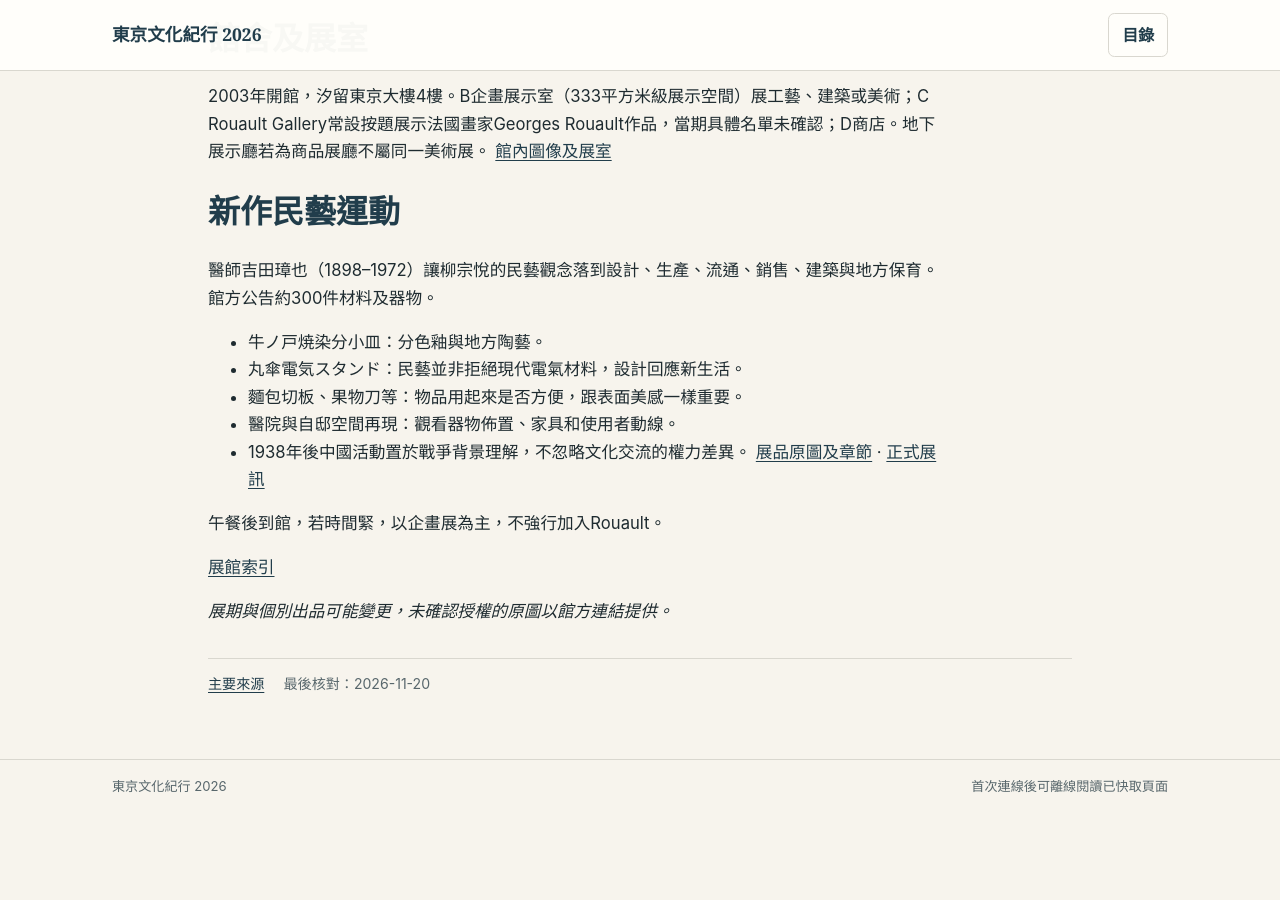
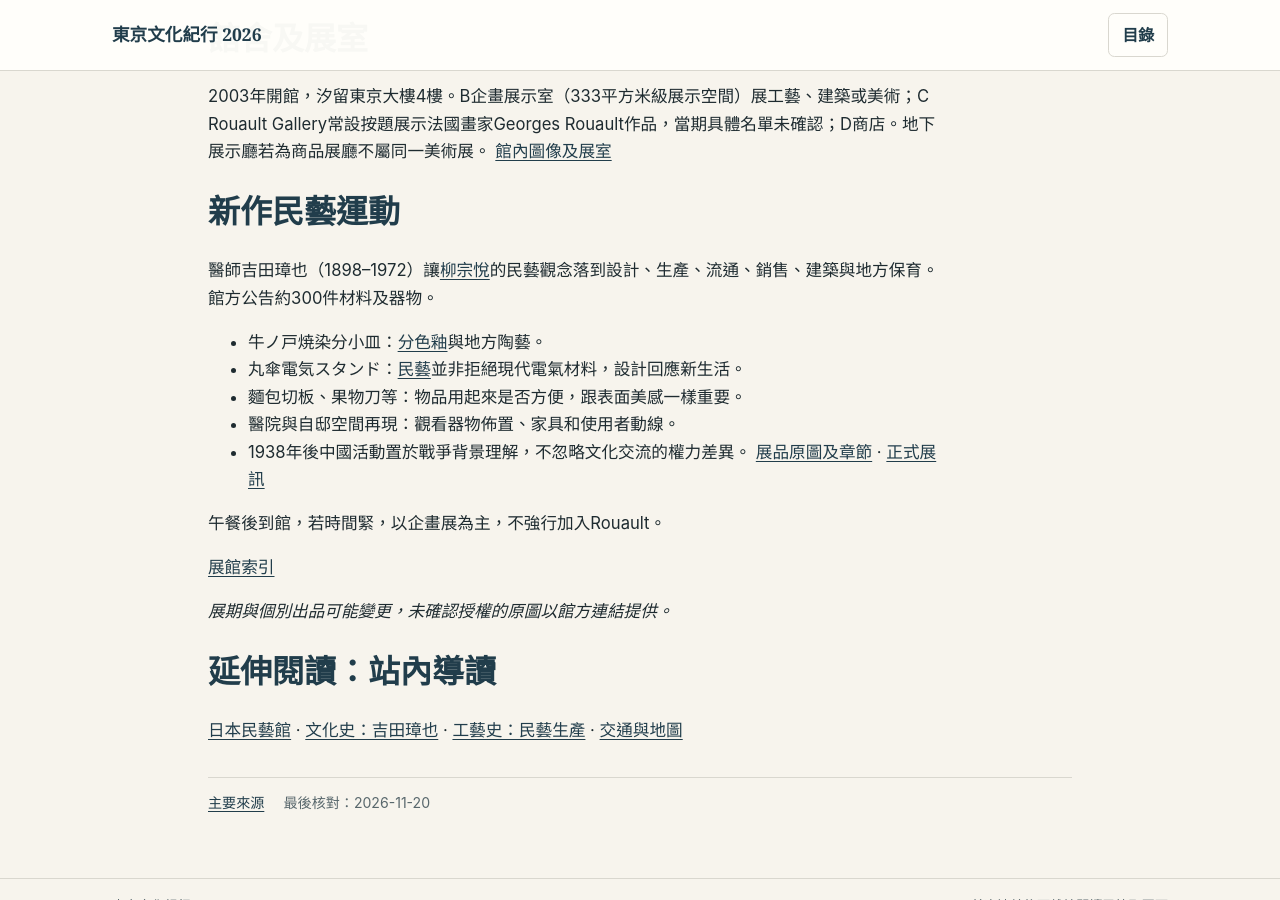
Before and after one commit to davetwchiu/tokyo-culture-trip-2026, a Jekyll site: the page built from content/museums/panasonic/index.md, in a window 1280 px wide and 900 px high, scrolled down 471 px. Built offline with Jekyll 4.4.1, drawn with Linux system fonts in a browser that asks for light colours; before the commit the page ends 1284 px from its top, so only the background shows below that; part of the change alters nothing that is shown.

Commit message:
Link panasonic museum to objects and interpretive background

```diff
--- a/content/museums/panasonic/index.md
+++ b/content/museums/panasonic/index.md
@@ -20,10 +20,10 @@ offline: true
 2003年開館，汐留東京大樓4樓。B企畫展示室（333平方米級展示空間）展工藝、建築或美術；C Rouault Gallery常設按題展示法國畫家Georges Rouault作品，當期具體名單未確認；D商店。地下展示廳若為商品展廳不屬同一美術展。
 [館內圖像及展室](https://panasonic.co.jp/ew/museum/about/)
 
-## 新作民藝運動
-醫師吉田璋也（1898–1972）讓柳宗悅的民藝觀念落到設計、生產、流通、銷售、建築與地方保育。館方公告約300件材料及器物。
-- 牛ノ戸焼染分小皿：分色釉與地方陶藝。
-- 丸傘電気スタンド：民藝並非拒絕現代電氣材料，設計回應新生活。
+## 新作民藝運動 {#new-mingei}
+醫師吉田璋也（1898–1972）讓[柳宗悅](/tokyo-culture-trip-2026/history/culture/#mingei)的民藝觀念落到設計、生產、流通、銷售、建築與地方保育。館方公告約300件材料及器物。
+- 牛ノ戸焼染分小皿：[分色釉](/tokyo-culture-trip-2026/history/craft/#ceramics)與地方陶藝。
+- 丸傘電気スタンド：[民藝](/tokyo-culture-trip-2026/history/culture/#yoshida)並非拒絕現代電氣材料，設計回應新生活。
 - 麵包切板、果物刀等：物品用起來是否方便，跟表面美感一樣重要。
 - 醫院與自邸空間再現：觀看器物佈置、家具和使用者動線。
 - 1938年後中國活動置於戰爭背景理解，不忽略文化交流的權力差異。
@@ -34,3 +34,7 @@ offline: true
 [展館索引](../)
 
 *展期與個別出品可能變更，未確認授權的原圖以館方連結提供。*
+
+## 延伸閱讀：站內導讀
+
+[日本民藝館](/tokyo-culture-trip-2026/museums/mingeikan/) · [文化史：吉田璋也](/tokyo-culture-trip-2026/history/culture/#yoshida) · [工藝史：民藝生產](/tokyo-culture-trip-2026/history/craft/#mingei) · [交通與地圖](/tokyo-culture-trip-2026/transport/)
```
